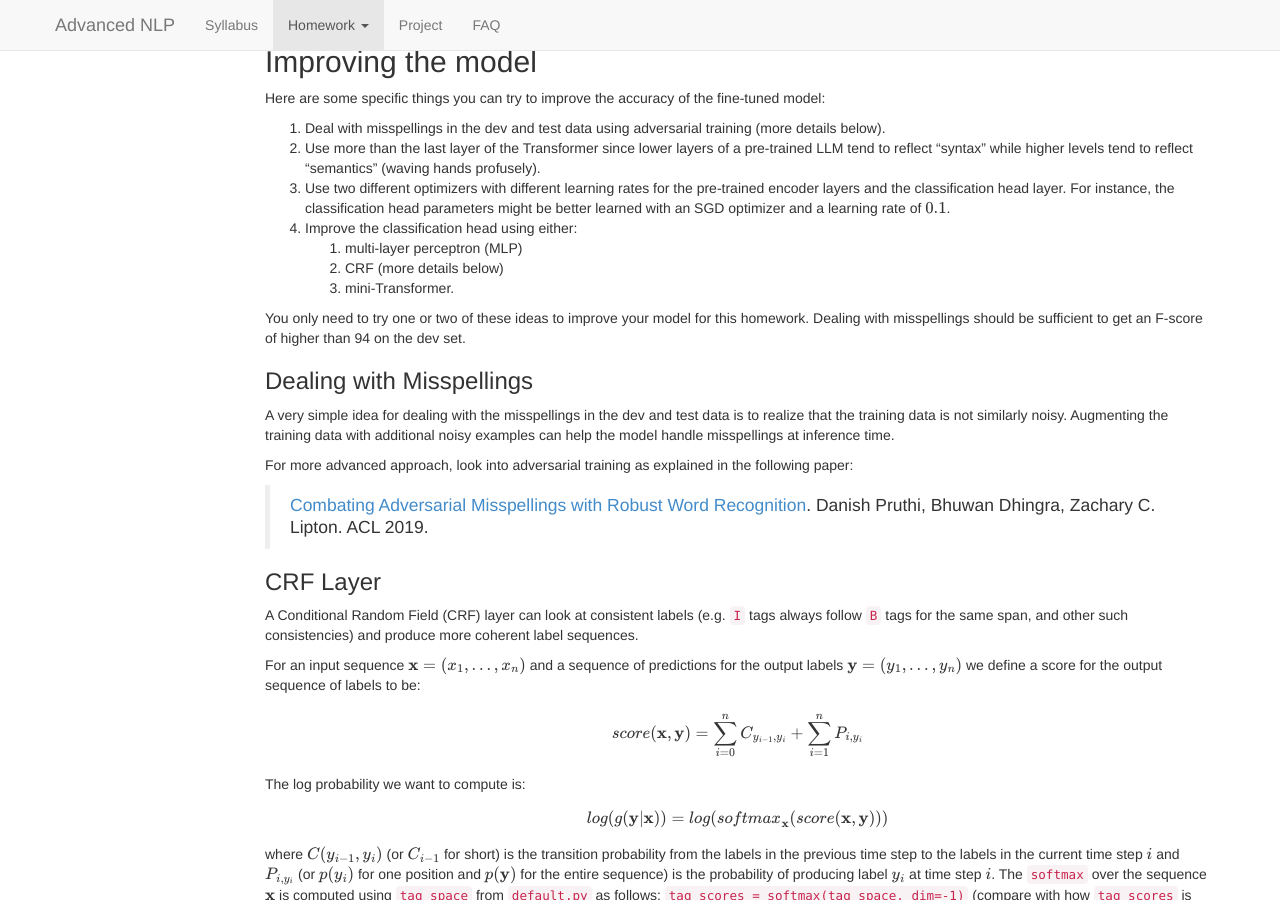
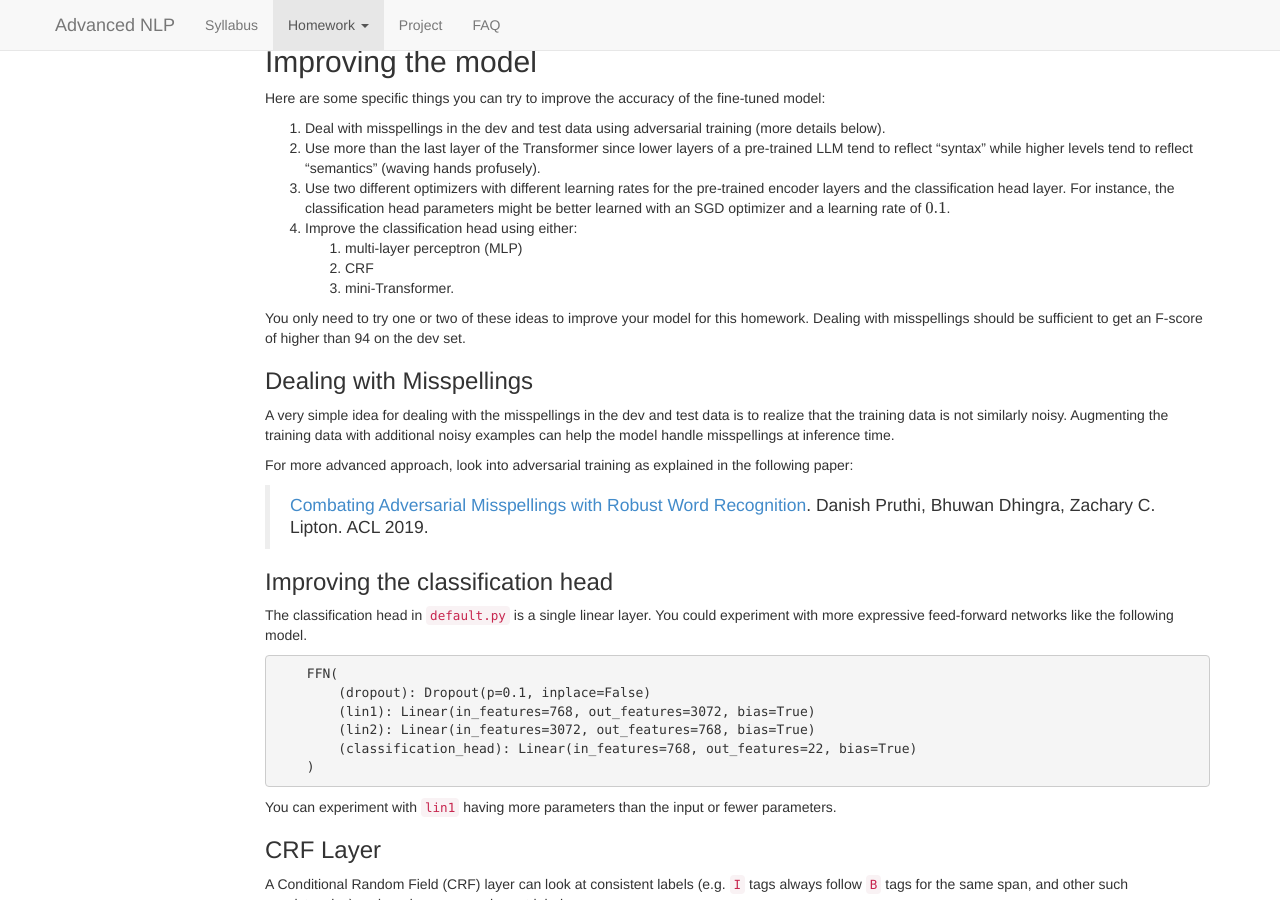
Before and after one commit to anoopsarkar/advanced-nlp-class, a Jekyll site: the page built from hw1.md, in a window 1280 px wide and 900 px high, scrolled down 5003 px. Built offline with Jekyll 4.4.1, drawn with Linux system fonts in a browser that asks for light colours; nearby versions of some CDN libraries; formulas are drawn with MathJax 3.

Commit message:
more ideas for hw1

```diff
--- a/hw1.md
+++ b/hw1.md
@@ -339,7 +339,7 @@ of the fine-tuned model:
 1. Use two different optimizers with different learning rates for the pre-trained encoder layers and the classification head layer. For instance, the classification head parameters might be better learned with an SGD optimizer and a learning rate of $$0.1$$.
 1. Improve the classification head using either:
     1. multi-layer perceptron (MLP)
-    1. CRF (more details below)
+    1. CRF
     1. mini-Transformer.
 
 You only need to try one or two of these ideas to improve your model
@@ -358,6 +358,18 @@ explained in the following paper:
 
 > [Combating Adversarial Misspellings with Robust Word Recognition](https://www.aclweb.org/anthology/P19-1561/). Danish Pruthi, Bhuwan Dhingra, Zachary C. Lipton. ACL 2019.
 
+### Improving the classification head
+
+The classification head in `default.py` is a single linear layer. You could experiment with more expressive feed-forward networks like the following model.
+
+        FFN(
+            (dropout): Dropout(p=0.1, inplace=False)
+            (lin1): Linear(in_features=768, out_features=3072, bias=True)
+            (lin2): Linear(in_features=3072, out_features=768, bias=True)
+            (classification_head): Linear(in_features=768, out_features=22, bias=True)
+        )
+
+You can experiment with `lin1` having more parameters than the input or fewer parameters.
 
 ### CRF Layer
 
```
